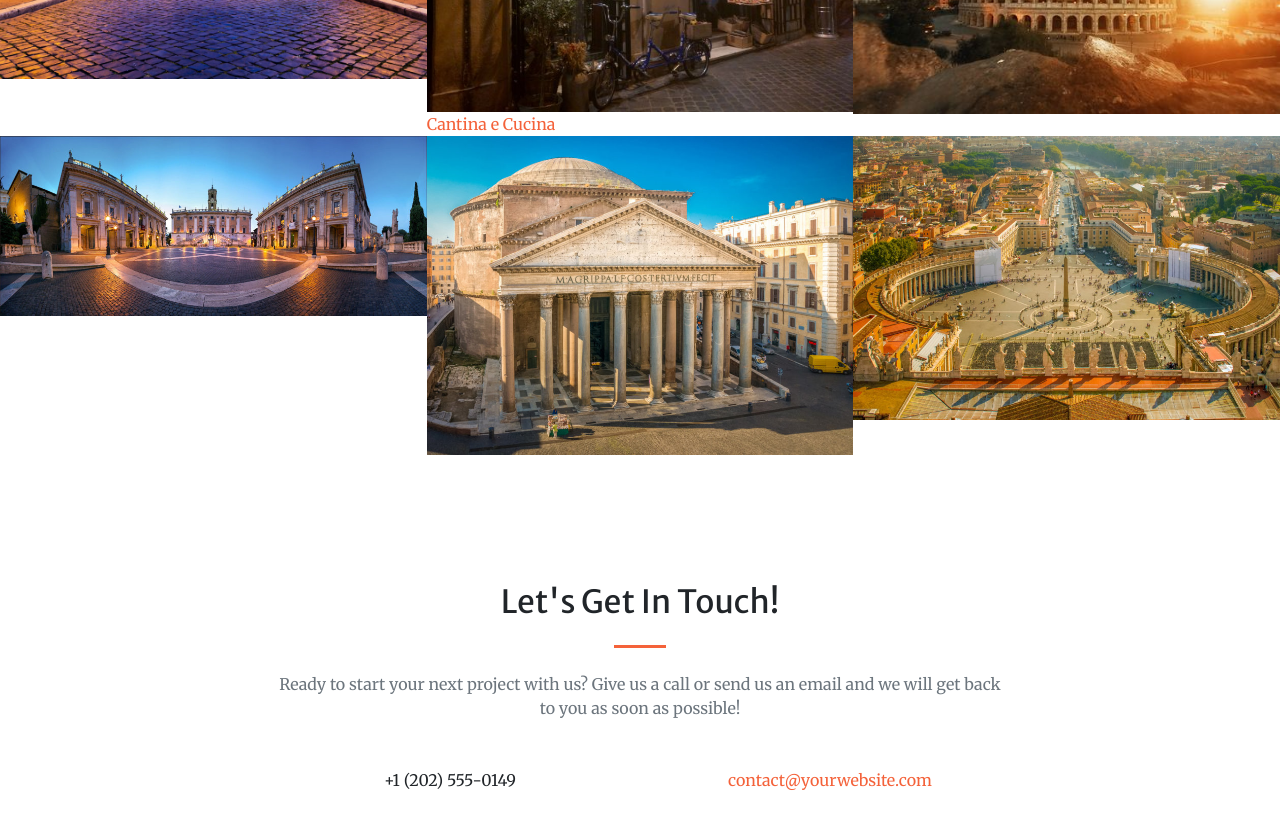
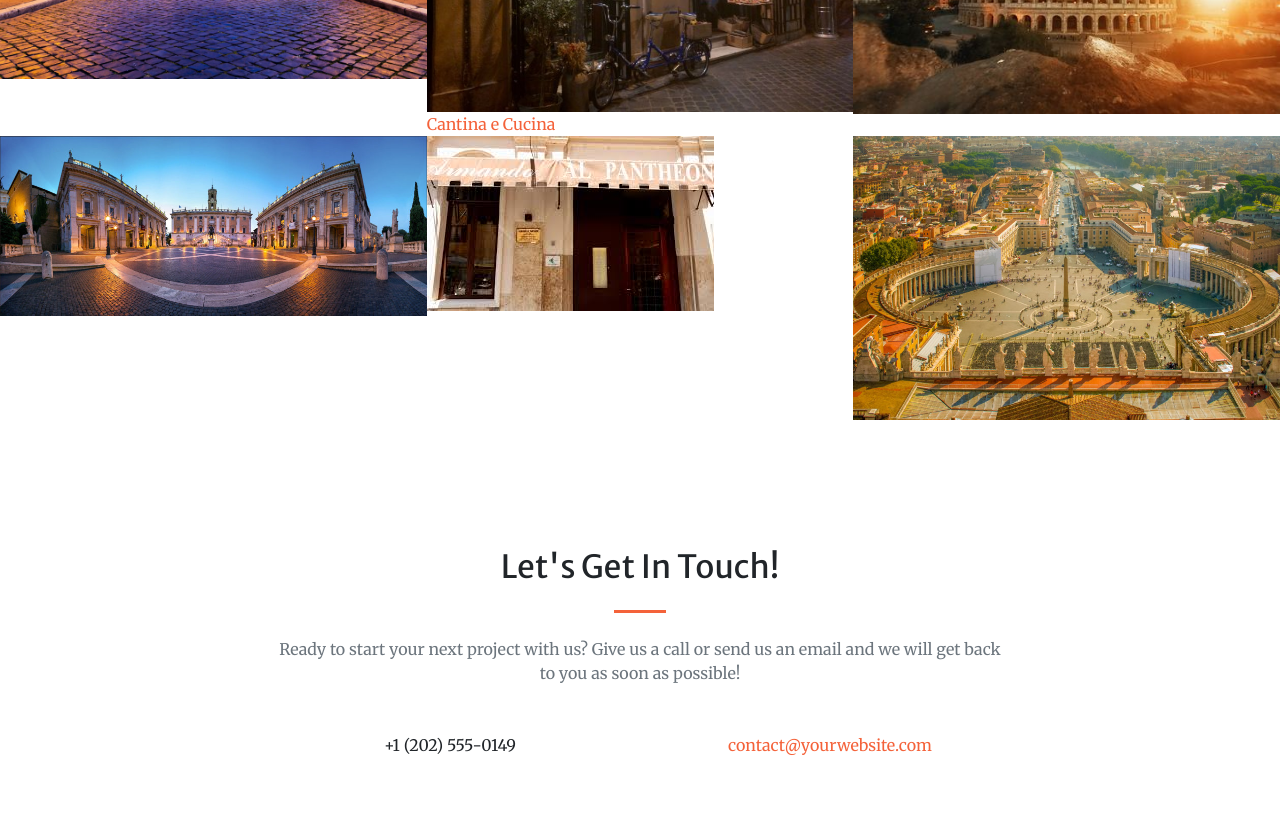
Before and after one commit to edumar913/tra.github.io, a website with bundled scripts: page index.html in a window 1280 px wide. Shown: the part 1360-2188 px from the top of the page. Built offline with nearby package versions, Linux system fonts and the light colour scheme; some icons are missing; files whose address does not match are found by name.

Commit message:
Update index.html

```diff
--- a/index.html
+++ b/index.html
@@ -171,8 +171,8 @@
           </a>
         </div>
         <div class="col-lg-4 col-sm-6">
-          <a class="portfolio-box" href="img/portfolio/fullsize/Camp.jpg">
-            <img class="img-fluid" src="img/portfolio/thumbnails/Camp.jpg" alt="">
+          <a class="portfolio-box" href="img/Al.jpg">
+            <img class="img-fluid" src="img/Al.jpg" alt="">
             <div class="portfolio-box-caption">
               <div class="project-category text-white-50">
 
```
